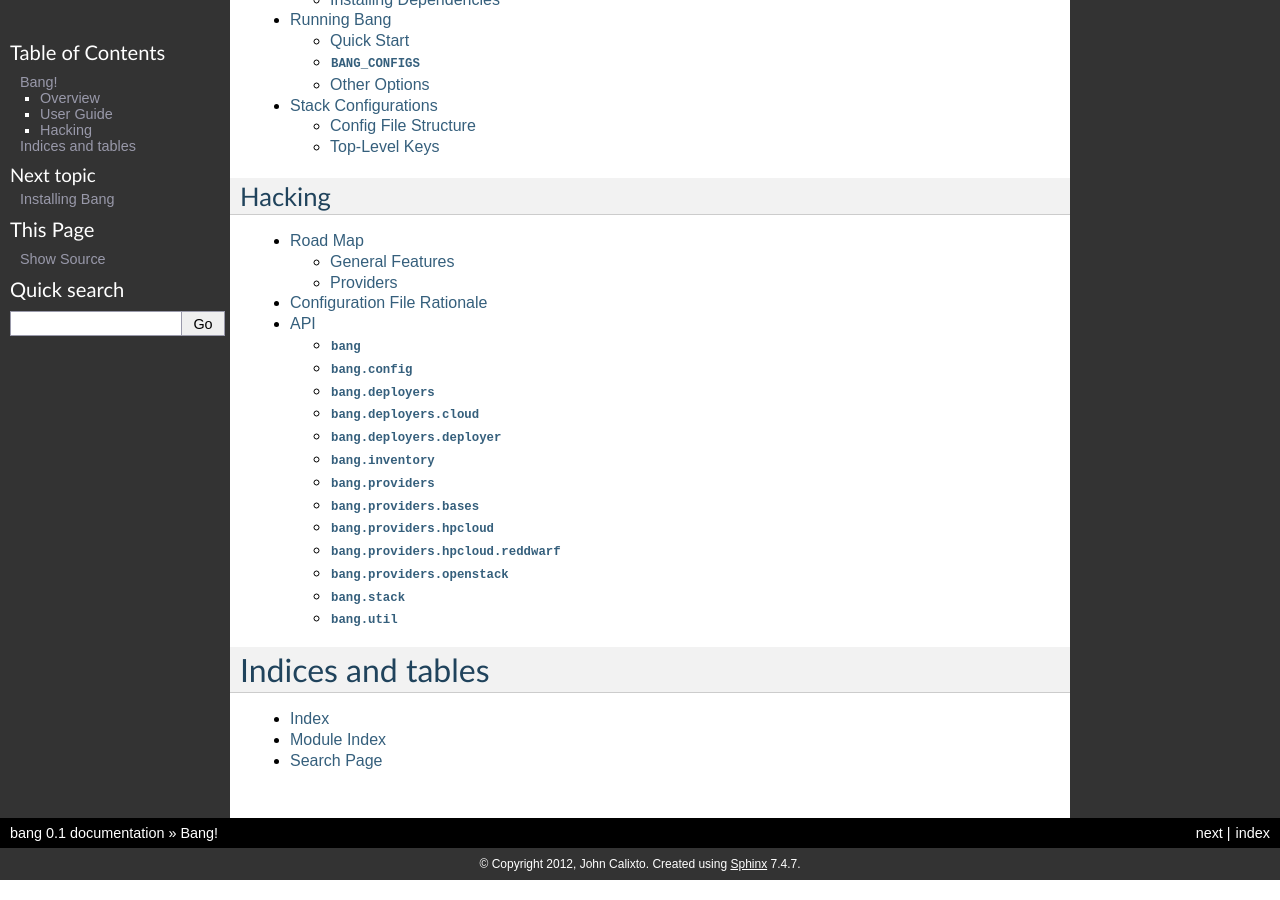
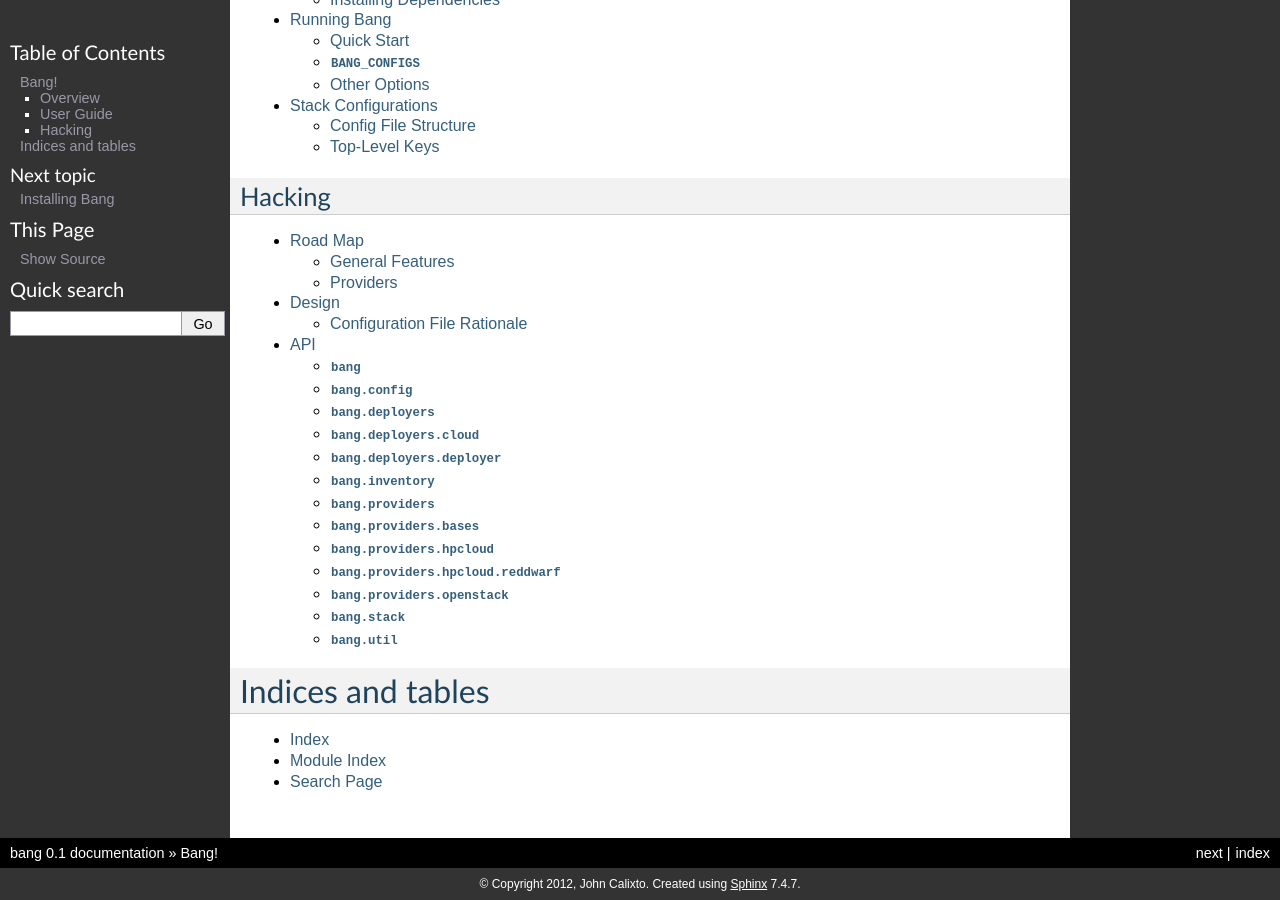
Before and after one commit to fr33jc/bang, a Sphinx documentation site: the page built from doc/index.txt, in a window 1280 px wide and 900 px high, scrolled down 530 px. Built offline with Sphinx 7.4.7, drawn with Linux system fonts in a browser that asks for light colours.

Commit message:
Push config rationale into a "Design" doc

```diff
--- a/doc/config_rationale.txt
+++ b/doc/design.txt
@@ -1,7 +1,9 @@
-Configuration File Rationale
-============================
+Design
+======
 
 
+Configuration File Rationale
+----------------------------
 The Bang configuration file structure came about with the following
 goals in mind:
 
--- a/doc/index.txt
+++ b/doc/index.txt
@@ -17,7 +17,7 @@ Hacking
     :maxdepth: 2
 
     roadmap
-    config_rationale
+    design
     api
 
 
```
